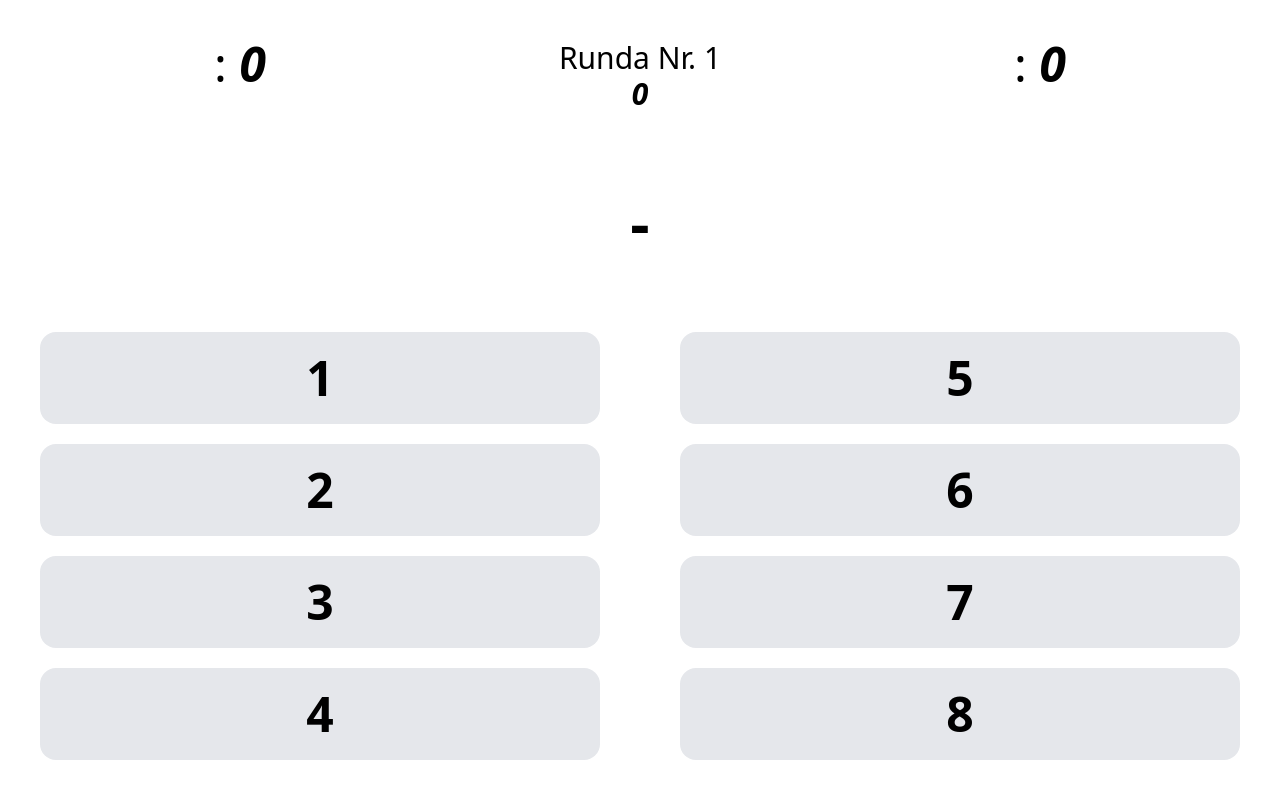
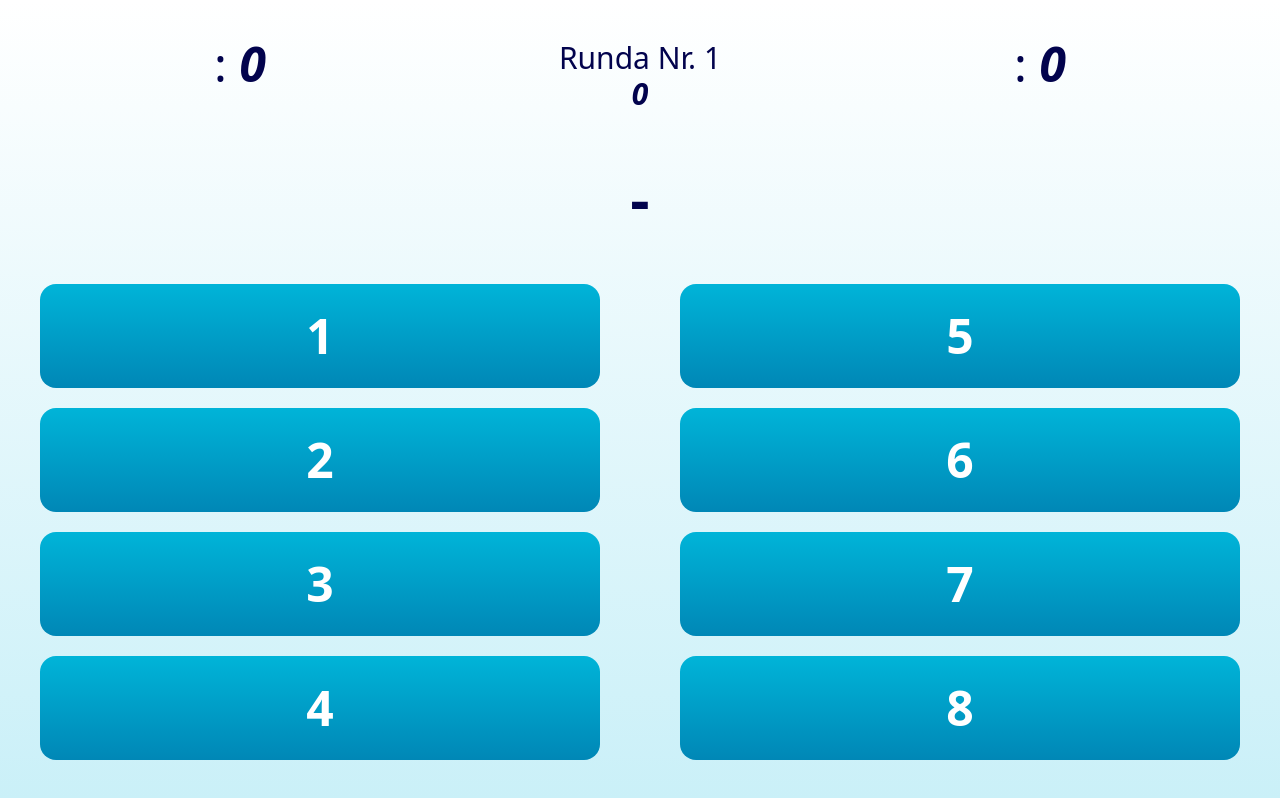
Before and after one commit to durhenkd/Young-Family-Feud, a React (Vite) app: page / in a window 1280 px wide. Both pictures are taken after a click on the button 1066 px from the left and 183 px from the top of the page. Built offline with nearby package versions, Linux system fonts and the light colour scheme; no server answers.

Commit message:
updated graphics

```diff
--- a/package.json
+++ b/package.json
@@ -1,7 +1,7 @@
 {
   "name": "ce-spun-prostii-redux",
   "private": true,
-  "version": "0.0.0",
+  "version": "0.2.0",
   "type": "module",
   "scripts": {
     "dev": "vite",
--- a/src/App.tsx
+++ b/src/App.tsx
@@ -5,17 +5,24 @@ import useSound from 'use-sound';
 import buzzerSFX from "../sounds/buzzer.mp3";
 import dingSFX from "../sounds/ding.mp3";
 
-const scoreTeamStyle = 'text-5xl text-center w-1/3'
+const welcomeCardStyle = "text-white self-center card h-5/6 w-5/6 shadow-xl bg-gradient-to-t from-[#00b4d8] to-[#0077b6] transition-all hover:shadow-2xl rounded-3xl p-20 text-center flex flex-col gap-10"
+const startButtonStyle = "btn btn-ghost self-end grow hover:bg-transparent"
+const startButtonFill = "#FFFFFF"
+const welcomeInputStyle = 'input input-lg grow rounded-xl text-center placeholder:text-center font-bold text-[#0066a5]'
+
+const scoreDivStyle = 'flex flex-row text-[#02034d]'
+const teamDivStyle = 'flex w-1/3 flex-col gap-2'
+const scoreTeamStyle = 'text-5xl text-center '
 const scoreRoundStyle = 'text-3xl w-1/3 text-center'
-const xStyle = 'font-bold text-red-600'
+const xStyle = 'text-2xl font-bold text-red-600 border-red-600 border-4 rounded-xl m-1 px-2'
 
 const questionDivStyle = 'w-full p-10 flex justify-center items-center'
-const questionStyle = 'text-6xl text-center font-bold'
+const questionStyle = 'text-[#02034d] text-6xl text-center font-bold'
 
 const answerDivStyle = 'flex flex-row gap-20 h-full'
 const answerColumnStyle = 'flex flex-col w-1/2 gap-5'
-const showAnswerStyle = "text-5xl text-center w-full p-5 rounded-2xl shadow-xl grow flex items-center justify-center";
-const hiddenAnswerStyle = "text-5xl font-black text-center w-full p-5 rounded-2xl bg-gray-200 grow flex items-center justify-center";
+const showAnswerStyle = "text-5xl text-[#02034d] text-center w-full p-5 rounded-2xl shadow-2xl shadow-[#90e0ef] grow flex items-center justify-center outline outline-4 outline-[#ffd60a] outline-offset-[-8px] bg-white";
+const hiddenAnswerStyle = "text-5xl text-white font-black text-center w-full p-5 rounded-2xl bg-gradient-to-t from-[#0087b6] to-[#00b4d8] grow flex items-center justify-center";
 
 function App() {
   const [r, refresh] = useState(false);
@@ -173,11 +180,11 @@ function App() {
 
 
   return (
-    <div data-theme="lofi" className="flex h-screen w-screen justify-center items-center">
+    <div data-theme="lofi" className="flex h-screen w-screen justify-center items-center bg-gradient-to-t from-[#caf0f8] ">
 
-      <div className={`self-center card h-5/6 w-5/6 shadow-lg transition-all hover:shadow-2xl rounded-3xl p-20 text-center flex flex-col gap-10 ${hideWelcome ? "hidden" : ""}`} >
-        <button className='btn btn-ghost self-end grow hover:bg-transparent' onClick={setGameUp}>
-          <svg fill="#666666" height="20px" width="20px" version="1.1" id="Capa_1" xmlns="http://www.w3.org/2000/svg" viewBox="0 0 460.775 460.775">
+      <div className={`${welcomeCardStyle} ${hideWelcome ? "hidden" : ""}`} >
+        <button className={startButtonStyle} onClick={setGameUp}>
+          <svg fill={startButtonFill} height="20px" width="20px" version="1.1" id="Capa_1" xmlns="http://www.w3.org/2000/svg" viewBox="0 0 460.775 460.775">
           <path d="M285.08,230.397L456.218,59.27c6.076-6.077,6.076-15.911,0-21.986L423.511,4.565c-2.913-2.911-6.866-4.55-10.992-4.55
             c-4.127,0-8.08,1.639-10.993,4.55l-171.138,171.14L59.25,4.565c-2.913-2.911-6.866-4.55-10.993-4.55
             c-4.126,0-8.08,1.639-10.992,4.55L4.558,37.284c-6.077,6.075-6.077,15.909,0,21.986l171.138,171.128L4.575,401.505
@@ -188,16 +195,16 @@ function App() {
         <h1 className='text-8xl grow text-center'>Welcome to<br/><i className='font-black'>Young Adult Feud!</i></h1>
         <p className='text-2xl'>Please enter your names:</p>
         <div className='flex flex-row gap-10'>
-          <input className='input input-lg grow' type="text" placeholder='Left Team' value={leftTeamName} onChange={(e) => {setLeftTeamName(e.target.value)}}/>
-          <input className='input input-lg grow' type="text" placeholder='Right Team'value={rightTeamName} onChange={(e) => {setRightTeamName(e.target.value)}}/>
+          <input className={welcomeInputStyle} type="text" placeholder='Left Team' value={leftTeamName} onChange={(e) => {setLeftTeamName(e.target.value)}}/>
+          <input className={welcomeInputStyle} type="text" placeholder='Right Team'value={rightTeamName} onChange={(e) => {setRightTeamName(e.target.value)}}/>
         </div>
       </div>
 
-      <div className={`self-center w-full h-full transition-all p-10 text-center flex flex-col gap-10 ${hideWelcome && !showWinner.current ? "" : "hidden"}`}>
-        <div className='flex flex-row'>
-          <h1 className={scoreTeamStyle}>{leftTeamName}: <i className='font-black'>{leftTeamScore.current}</i><br/><p className={xStyle} >{"X".repeat(leftTeamX.current)}</p></h1>
+      <div className={`self-center w-full h-full transition-all p-10 text-center flex flex-col gap-4 ${hideWelcome && !showWinner.current ? "" : "hidden"}`}>
+        <div className={scoreDivStyle}>
+          <div className={teamDivStyle}><h1 className={scoreTeamStyle}>{leftTeamName}: <i className='font-black'>{leftTeamScore.current}</i></h1><div className='flex flex-row justify-center'>{ Array.from({ length: leftTeamX.current }, (_, i) => <span className={xStyle} >X</span>) }</div></div>
           <h1 className={scoreRoundStyle}>{`Runda Nr. ${questionIndex.current + 1}`}<br/> <i className='font-black'>{roundScore.current}</i></h1>
-          <h1 className={scoreTeamStyle}>{rightTeamName}: <i className='font-black'>{rightTeamScore.current}</i><br/><p className={xStyle}>{"X".repeat(rightTeamX.current)}</p></h1>
+          <div className={teamDivStyle}><h1 className={scoreTeamStyle}>{rightTeamName}: <i className='font-black'>{rightTeamScore.current}</i></h1><div className='flex flex-row justify-center'>{ Array.from({ length: rightTeamX.current }, (_, i) => <span className={xStyle} >X</span>) }</div></div>
         </div>
         <div className={questionDivStyle}>
             <h1 className={questionStyle}>{
```
